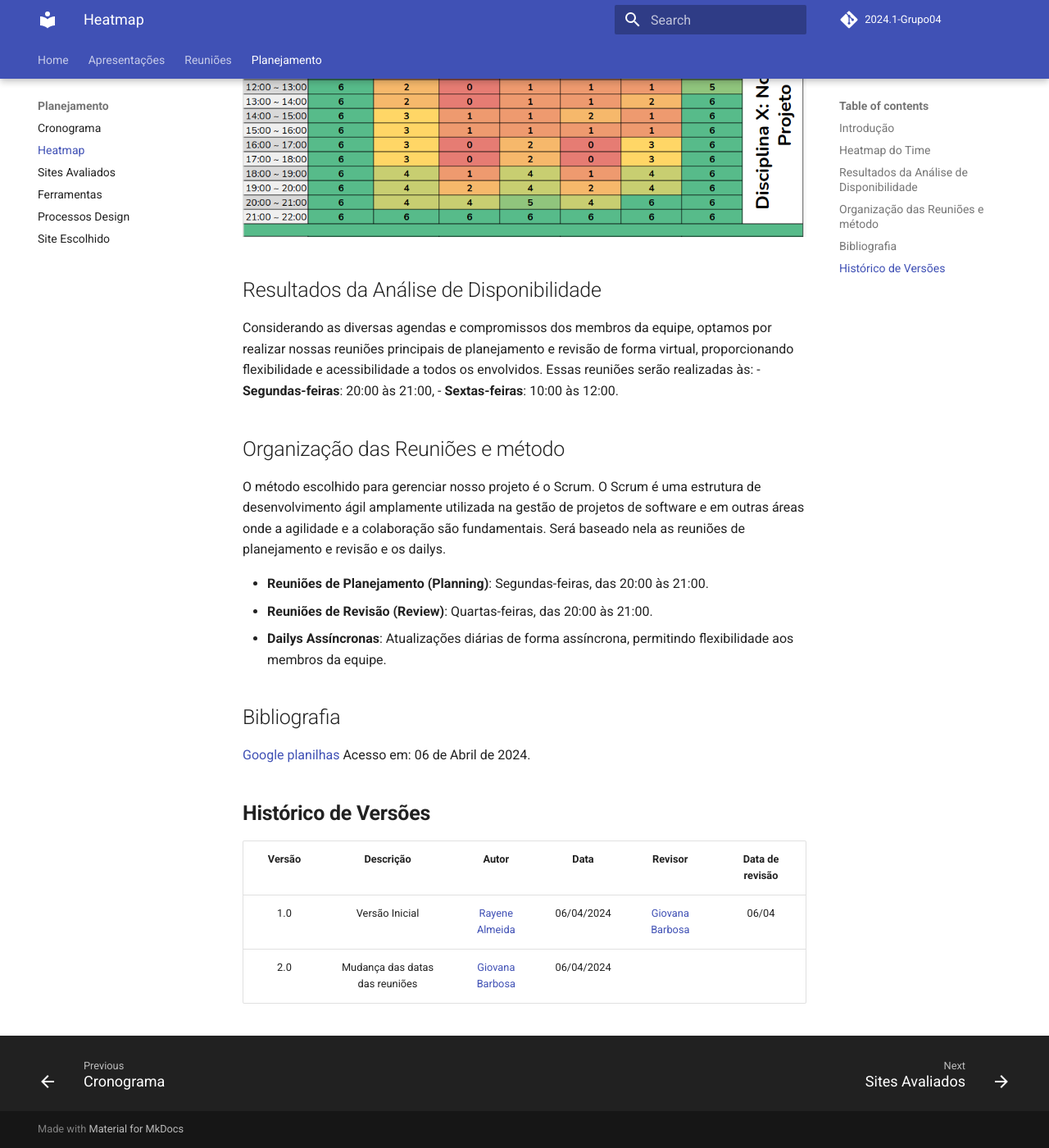
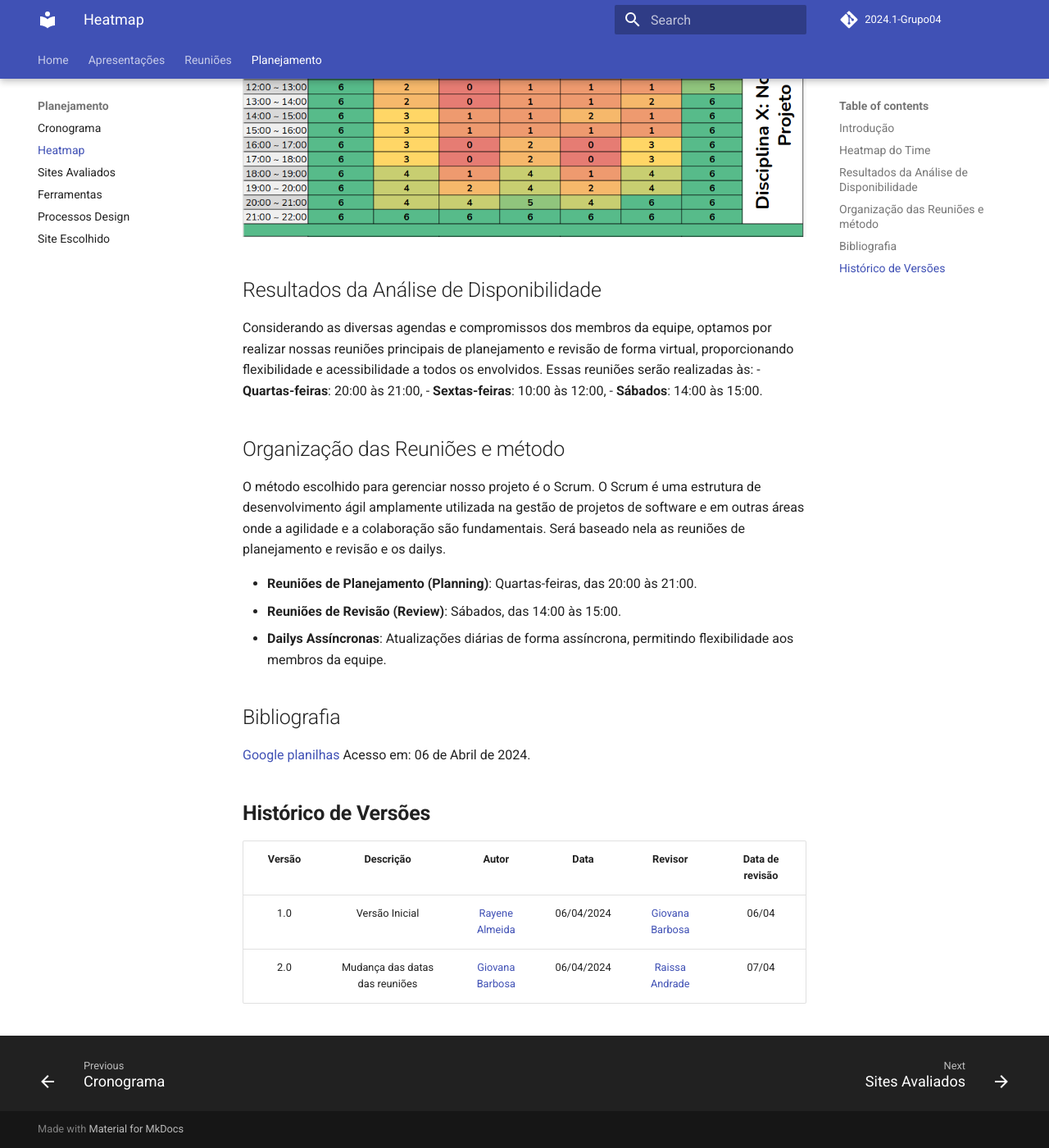
Before and after one commit to Interacao-Humano-Computador/2024.1-PCDF, an MkDocs documentation site: the page built from docs/planejamento/heatmap.md, in a window 1280 px wide and 1400 px high, scrolled down 570 px. Shown: the whole window at 82% size. Built offline with MkDocs 1.6.1 and Material for MkDocs 9.7.7, drawn with Linux system fonts in a browser that asks for light colours.

Commit message:
Arrumar horario e revisão

```diff
--- a/docs/planejamento/heatmap.md
+++ b/docs/planejamento/heatmap.md
@@ -9,16 +9,17 @@ O Heatmap de Disponibilidade do Time é uma ferramenta visual que nos permite en
 
 ## Resultados da Análise de Disponibilidade
 Considerando as diversas agendas e compromissos dos membros da equipe, optamos por realizar nossas reuniões principais de planejamento e revisão de forma virtual, proporcionando flexibilidade e acessibilidade a todos os envolvidos. Essas reuniões serão realizadas às:
-- **Segundas-feiras**: 20:00 às 21:00,
-- **Sextas-feiras**: 10:00 às 12:00.
+- **Quartas-feiras**: 20:00 às 21:00,
+- **Sextas-feiras**: 10:00 às 12:00,
+- **Sábados**: 14:00 às 15:00.
 
 ## Organização das Reuniões e método
 
 
 O método escolhido para gerenciar nosso projeto é o Scrum. O Scrum é uma estrutura de desenvolvimento ágil amplamente utilizada na gestão de projetos de software e em outras áreas onde a agilidade e a colaboração são fundamentais. Será baseado nela as reuniões de planejamento e revisão e os dailys.
 
-- **Reuniões de Planejamento (Planning)**: Segundas-feiras, das 20:00 às 21:00.
-- **Reuniões de Revisão (Review)**: Quartas-feiras, das 20:00 às 21:00.
+- **Reuniões de Planejamento (Planning)**: Quartas-feiras, das 20:00 às 21:00.
+- **Reuniões de Revisão (Review)**: Sábados, das 14:00 às 15:00.
 - **Dailys Assíncronas**: Atualizações diárias de forma assíncrona, permitindo flexibilidade aos membros da equipe.
 
 ## Bibliografia
@@ -29,4 +30,4 @@ O método escolhido para gerenciar nosso projeto é o Scrum. O Scrum é uma estr
 | Versão |          Descrição              |     Autor      |      Data      |   Revisor     |    Data de revisão    |
 |:------:|:-------------------------------:|:--------------:|:--------------:|:-------------:|:---------------------:|
 |  1.0   | Versão Inicial                    |   [Rayene Almeida](https://github.com/rayenealmeida)      |   06/04/2024   |       [Giovana Barbosa ](https://github.com/gio221)        |     06/04                 |
-|  2.0   | Mudança das datas das reuniões                   |   [Giovana Barbosa ](https://github.com/gio221)      |   06/04/2024   |               |                      |
+|  2.0   | Mudança das datas das reuniões                   |   [Giovana Barbosa ](https://github.com/gio221)      |   06/04/2024   |  [Raissa Andrade ](https://github.com/RaissaAndradeS)            |       07/04               |
```
